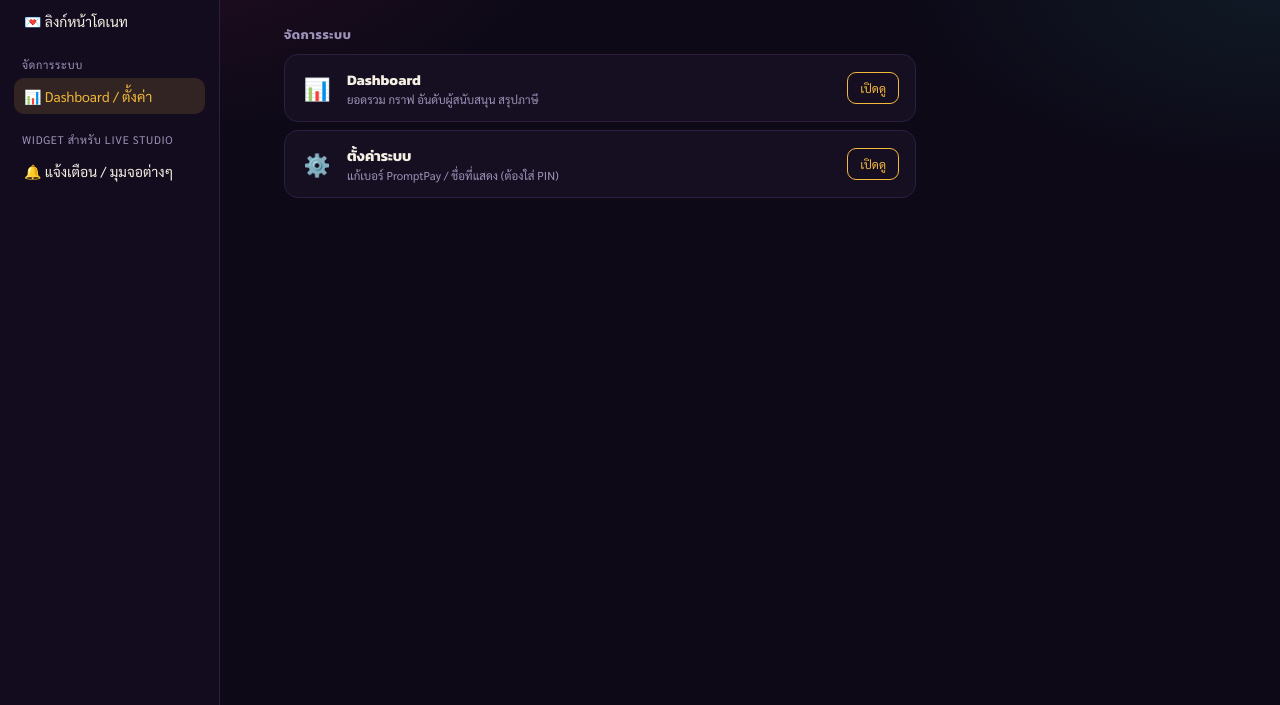
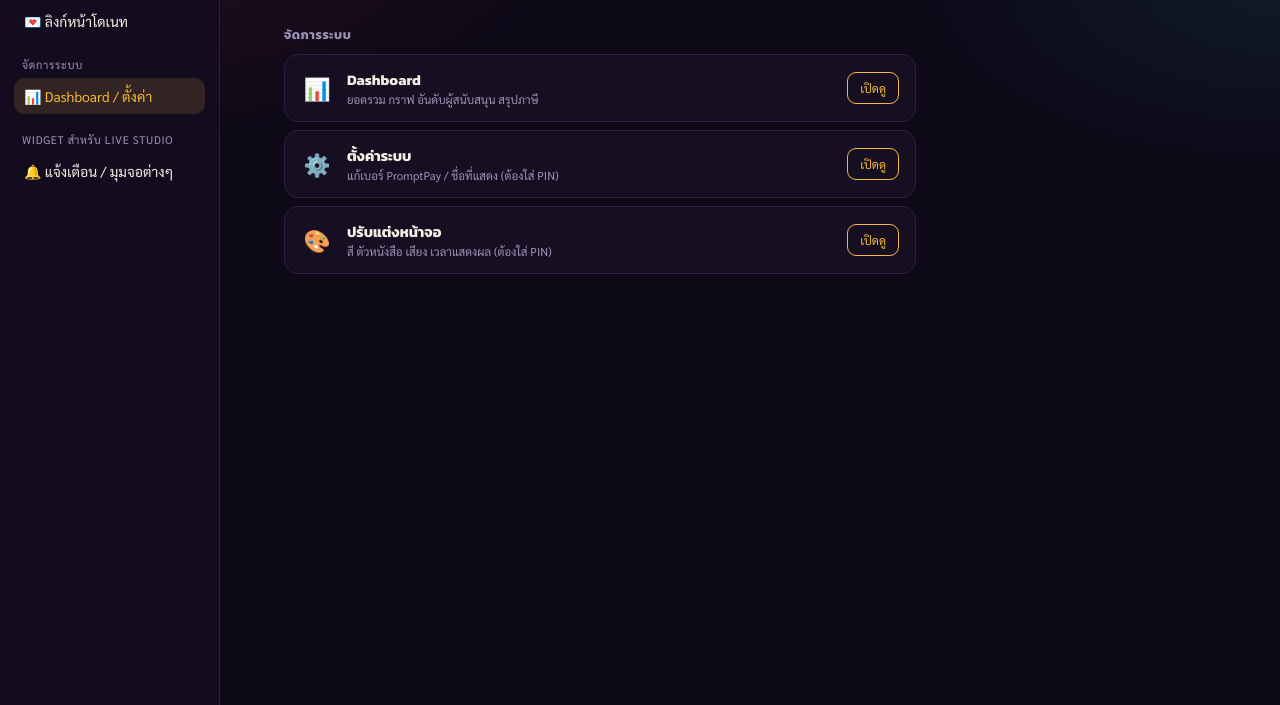
Before and after one commit to Pntwut/NWdonate2, a plain HTML site: page panel/index.html in a window 1280 px wide. Both pictures are taken after a click on the link "📊 Dashboard / ตั้งค่า". Shown: the part 95-800 px from the top of the page. Drawn offline with Linux system fonts and the light colour scheme; no server answers.

Commit message:
Update index.html

```diff
--- a/panel/index.html
+++ b/panel/index.html
@@ -166,6 +166,11 @@
     <div class="info"><div class="title">ตั้งค่าระบบ</div><div class="desc">แก้เบอร์ PromptPay / ชื่อที่แสดง (ต้องใส่ PIN)</div></div>
     <div class="actions"><a class="primary" href="../settings/">เปิดดู</a></div>
   </div>
+  <div class="item">
+    <div class="icon">🎨</div>
+    <div class="info"><div class="title">ปรับแต่งหน้าจอ</div><div class="desc">สี ตัวหนังสือ เสียง เวลาแสดงผล (ต้องใส่ PIN)</div></div>
+    <div class="actions"><a class="primary" href="../customize/">เปิดดู</a></div>
+  </div>
 
   </div>
 
```
